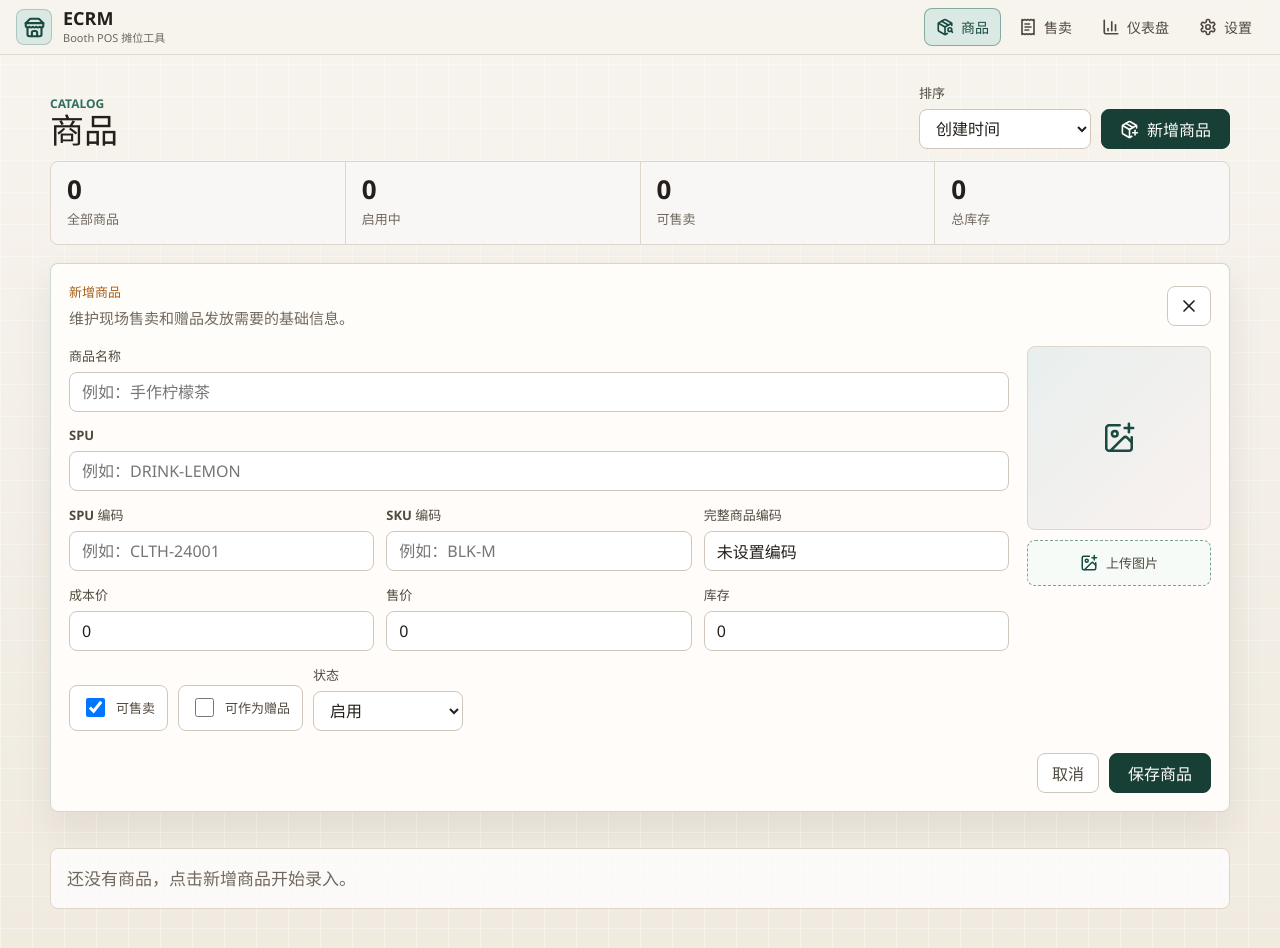
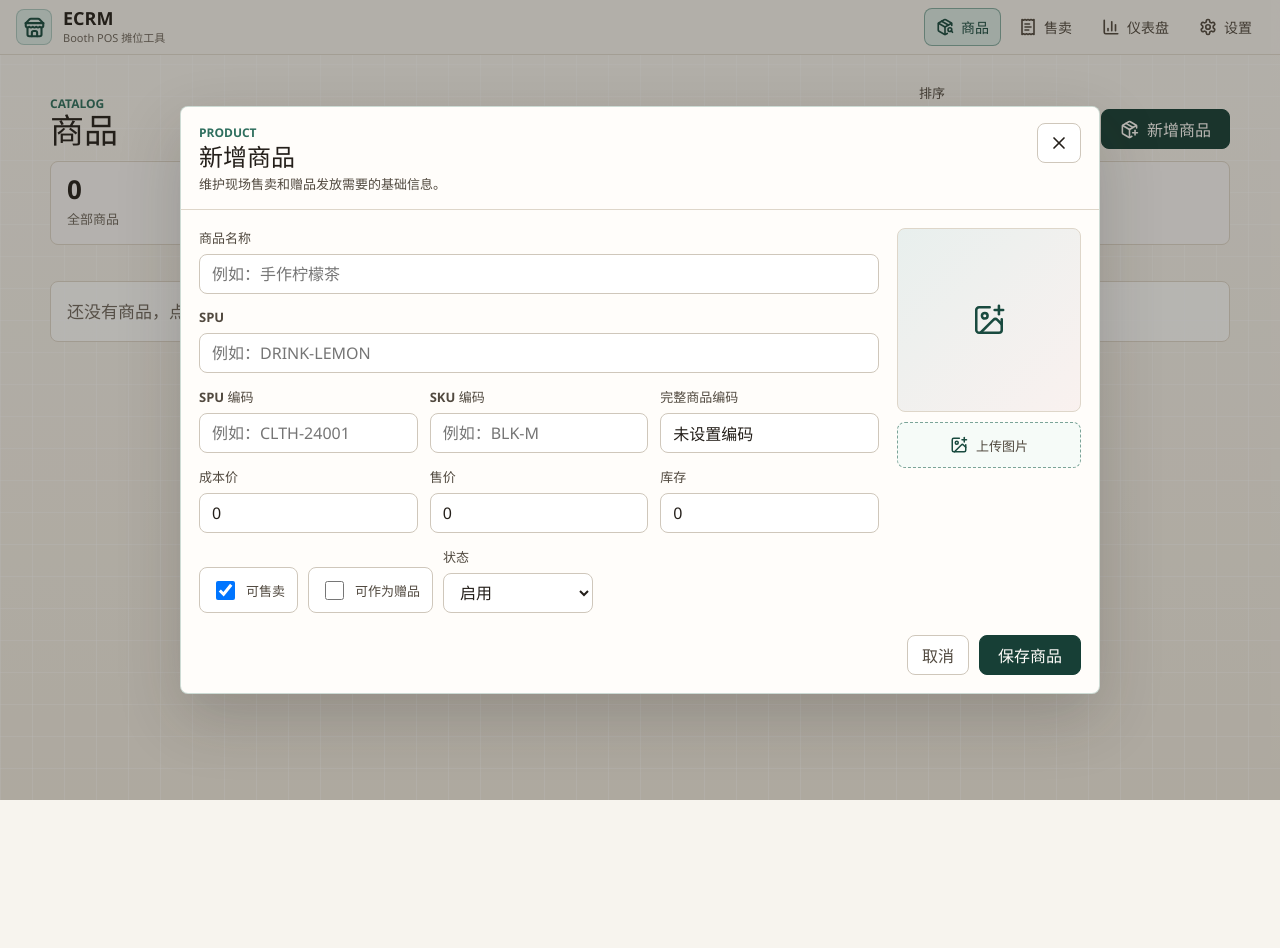
Before and after one commit to mattvxiao-commits/mattvxiao-commits.github.io, a React (Vite) app: page /products in a window 1280 px wide. Both pictures are taken after a click on the button "新增商品". Shown: the top 948 px of the page. After the commit the page ends 800 px from the top, so only its background shows below. Built offline with nearby package versions, Linux system fonts and the light colour scheme.

Commit message:
feat: manage products in modal dialog

```diff
--- a/src/domain/productCode.ts
+++ b/src/domain/productCode.ts
@@ -10,8 +10,8 @@ export function buildProductCode(spuCode: string, skuCode: string): string {
   const normalizedSpu = normalizeCodePart(spuCode);
   const normalizedSku = normalizeCodePart(skuCode);
 
-  if (!normalizedSku) {
-    return normalizedSpu;
+  if (!normalizedSpu || !normalizedSku) {
+    return "";
   }
 
   return `${normalizedSpu}-${normalizedSku}`;
--- a/src/pages/ProductsPage.tsx
+++ b/src/pages/ProductsPage.tsx
@@ -1,4 +1,4 @@
-import { Edit3, PackagePlus, Power, X } from "lucide-react";
+import { Copy, Edit3, PackagePlus, Power, X } from "lucide-react";
 import { useEffect, useMemo, useState } from "react";
 import ProductForm, { type ProductFormValues } from "../components/ProductForm";
 import { listProducts, makeId, upsertProduct } from "../db/repositories";
@@ -7,6 +7,7 @@ import type { Product } from "../domain/types";
 import { getImageUrl } from "../utils/image";
 
 type SortKey = "createdAt" | "name" | "spu" | "salePrice";
+type ProductFormMode = "create" | "edit" | "copy";
 
 const sortLabels: Record<SortKey, string> = {
   createdAt: "创建时间",
@@ -50,7 +51,7 @@ function ProductImage({ imageId, name }: { imageId?: string; name: string }) {
 export default function ProductsPage() {
   const [products, setProducts] = useState<Product[]>([]);
   const [sortKey, setSortKey] = useState<SortKey>("createdAt");
-  const [isFormOpen, setIsFormOpen] = useState(false);
+  const [formMode, setFormMode] = useState<ProductFormMode>();
   const [editingProduct, setEditingProduct] = useState<Product>();
   const [isLoading, setIsLoading] = useState(true);
   const [deactivatingProductId, setDeactivatingProductId] = useState<string>();
@@ -94,15 +95,32 @@ export default function ProductsPage() {
   const activeCount = products.filter((product) => product.status === "active").length;
   const sellableCount = products.filter((product) => product.isSellable && product.status === "active").length;
   const totalStock = products.reduce((sum, product) => sum + product.stockQty, 0);
+  const isFormOpen = formMode !== undefined;
+  const formTitle = formMode === "edit" ? "编辑商品" : formMode === "copy" ? "复制创建商品" : "新增商品";
 
   function openCreateForm() {
     setEditingProduct(undefined);
-    setIsFormOpen(true);
+    setFormMode("create");
   }
 
   function openEditForm(product: Product) {
     setEditingProduct(product);
-    setIsFormOpen(true);
+    setFormMode("edit");
+  }
+
+  function openCopyForm(product: Product) {
+    setEditingProduct({
+      ...product,
+      skuCode: "",
+      productCode: "",
+      stockQty: 0
+    });
+    setFormMode("copy");
+  }
+
+  function closeForm() {
+    setFormMode(undefined);
+    setEditingProduct(undefined);
   }
 
   async function handleSave(values: ProductFormValues) {
@@ -110,7 +128,7 @@ export default function ProductsPage() {
 
     const normalizedProductCode = values.productCode.trim();
     const hasDuplicateProductCode = normalizedProductCode.length > 0 && products.some((product) => {
-      if (editingProduct && product.id === editingProduct.id) {
+      if (formMode === "edit" && editingProduct && product.id === editingProduct.id) {
         return false;
       }
 
@@ -123,7 +141,7 @@ export default function ProductsPage() {
     }
 
     const now = new Date().toISOString();
-    const product: Product = editingProduct
+    const product: Product = formMode === "edit" && editingProduct
       ? {
           ...editingProduct,
           ...values,
@@ -137,8 +155,7 @@ export default function ProductsPage() {
         };
 
     await upsertProduct(product);
-    setIsFormOpen(false);
-    setEditingProduct(undefined);
+    closeForm();
     await refreshProducts();
   }
 
@@ -213,33 +230,37 @@ export default function ProductsPage() {
       </div>
 
       {isFormOpen ? (
-        <div className="formPanel">
-          <div className="formPanelHeader">
+        <div className="modalBackdrop" role="presentation">
+          <section
+            className="productDialog"
+            role="dialog"
+            aria-modal="true"
+            aria-labelledby="product-dialog-title"
+          >
+            <div className="dialogHeader">
               <div>
-              <p className="panelLabel">{editingProduct ? "编辑商品" : "新增商品"}</p>
-              <p className="panelText">维护现场售卖和赠品发放需要的基础信息。</p>
+                <p className="eyebrow">Product</p>
+                <h2 id="product-dialog-title">{formTitle}</h2>
+                <p>维护现场售卖和赠品发放需要的基础信息。</p>
               </div>
               <button
                 type="button"
                 className="iconButton"
-              aria-label="关闭表单"
-              onClick={() => {
-                setIsFormOpen(false);
-                setEditingProduct(undefined);
-              }}
+                aria-label="关闭商品弹窗"
+                onClick={closeForm}
               >
                 <X size={20} aria-hidden="true" />
               </button>
             </div>
+            <div className="productDialogBody">
               <ProductForm
-            mode={editingProduct ? "edit" : "create"}
+                mode={formMode === "edit" ? "edit" : "create"}
                 initialProduct={editingProduct}
-            onCancel={() => {
-              setIsFormOpen(false);
-              setEditingProduct(undefined);
-            }}
+                onCancel={closeForm}
                 onSave={handleSave}
               />
+            </div>
+          </section>
         </div>
       ) : null}
 
@@ -271,9 +292,23 @@ export default function ProductsPage() {
               </div>
             </div>
             <div className="cardActions">
-              <button type="button" className="secondaryButton" onClick={() => openEditForm(product)}>
+              <button
+                type="button"
+                className="secondaryButton"
+                aria-label={`编辑 ${product.name}`}
+                onClick={() => openEditForm(product)}
+              >
                 <Edit3 size={17} aria-hidden="true" />
                 编辑
+              </button>
+              <button
+                type="button"
+                className="secondaryButton"
+                aria-label={`复制 ${product.name}`}
+                onClick={() => openCopyForm(product)}
+              >
+                <Copy size={17} aria-hidden="true" />
+                复制
               </button>
               <button
                 type="button"
--- a/src/styles.css
+++ b/src/styles.css
@@ -405,6 +405,49 @@ p {
   margin-bottom: 16px;
 }
 
+.productDialog {
+  width: min(920px, 100%);
+  max-height: min(88vh, 760px);
+  display: grid;
+  grid-template-rows: auto minmax(0, 1fr);
+  overflow: hidden;
+  border: 1px solid rgba(47, 111, 94, 0.24);
+  border-radius: 8px;
+  background: #fffdfa;
+  box-shadow: 0 24px 64px rgba(36, 31, 26, 0.2);
+}
+
+.dialogHeader {
+  display: flex;
+  gap: 14px;
+  align-items: flex-start;
+  justify-content: space-between;
+  padding: 16px 18px;
+  border-bottom: 1px solid var(--line);
+  background: rgba(255, 253, 250, 0.96);
+}
+
+.dialogHeader h2 {
+  margin: 2px 0 0;
+  color: var(--ink);
+  font-size: 24px;
+  line-height: 1.12;
+}
+
+.dialogHeader p:last-child {
+  margin-top: 4px;
+  color: var(--muted-strong);
+  font-size: 13px;
+  font-weight: 750;
+  line-height: 1.45;
+}
+
+.productDialogBody {
+  min-height: 0;
+  overflow: auto;
+  padding: 18px;
+}
+
 .productForm {
   display: grid;
   grid-template-columns: minmax(0, 1fr) 184px;
```
Also changed, not shown: 2 other files (tests, documents, lock files or other folders). Lines whose indentation alone changed are shown as unchanged.
